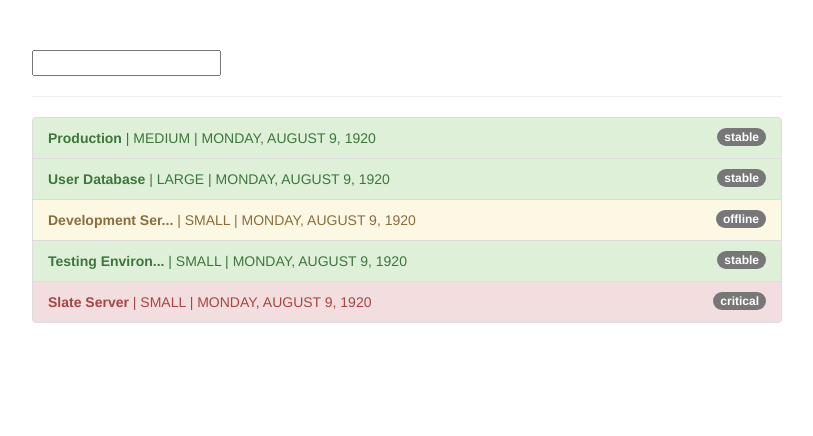
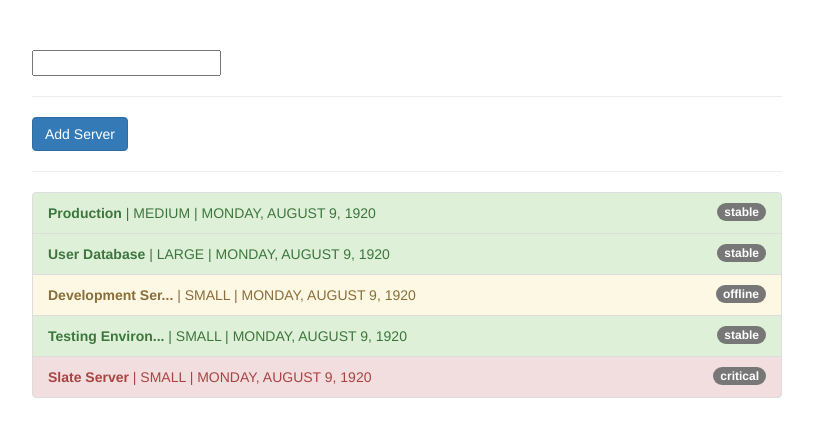
Before and after one commit to storres8/pipes-start, an Angular app: page / in a window 1280 px wide. Shown: the top 436 px of the page, without its empty margins (233-1046 px from the left). Built offline with nearby package versions, Linux system fonts and the light colour scheme.

Commit message:
add function call to create new server.

```diff
--- a/src/app/app.component.html
+++ b/src/app/app.component.html
@@ -2,6 +2,8 @@
   <div class="row">
     <div class="col-xs-12 col-sm-10 col-md-8 col-sm-offset-1 col-md-offset-2">
       <input type="text" [(ngModel)]="filteredStatus">
+      <hr>
+      <button class="btn btn-primary" (click)="onAddServer()">Add Server</button>
       <hr>
       <ul class="list-group">
         <li class="list-group-item" *ngFor="let server of servers | filter: filteredStatus: 'status'"
--- a/src/app/app.component.ts
+++ b/src/app/app.component.ts
@@ -53,4 +53,13 @@
       "list-group-item-danger": server.status === "critical"
     };
   }
+
+  onAddServer() {
+    this.servers.push({
+      instanceType: "testing",
+      name: "Slate Server",
+      status: "critical",
+      started: new Date(15, 1, 2017)
+    });
+  }
 }
```
